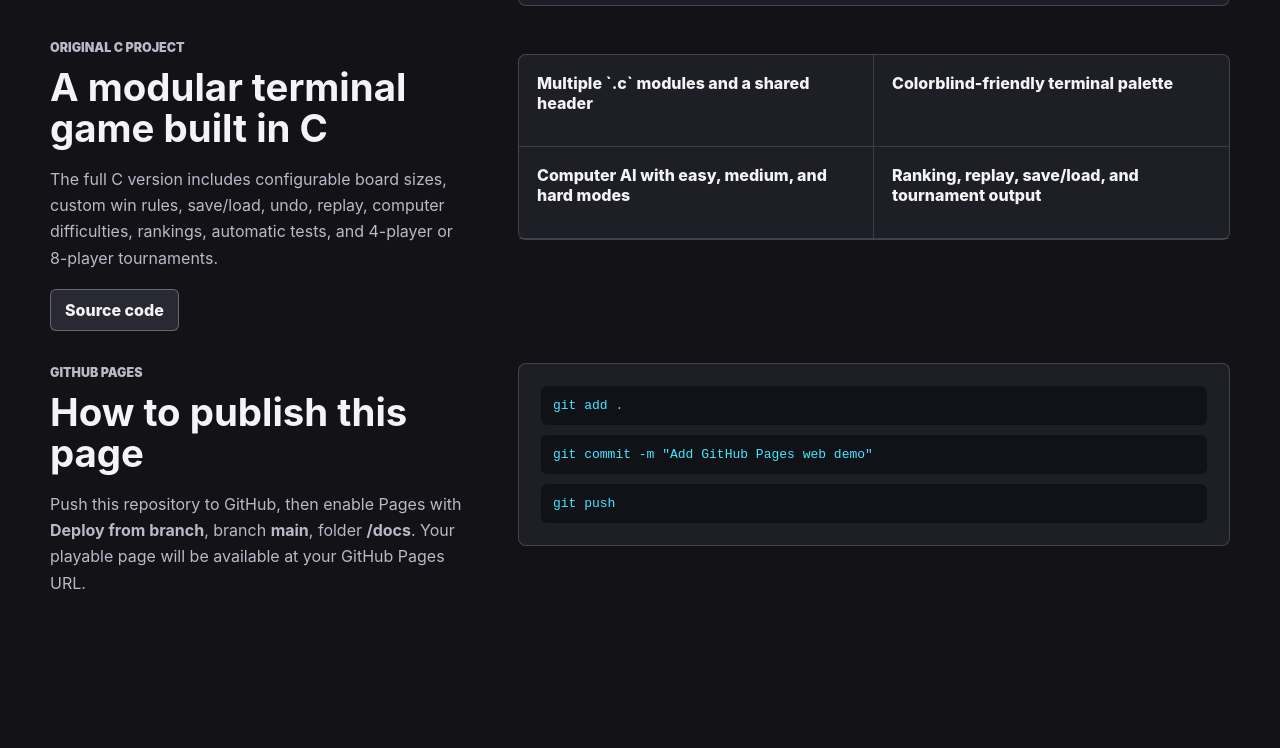
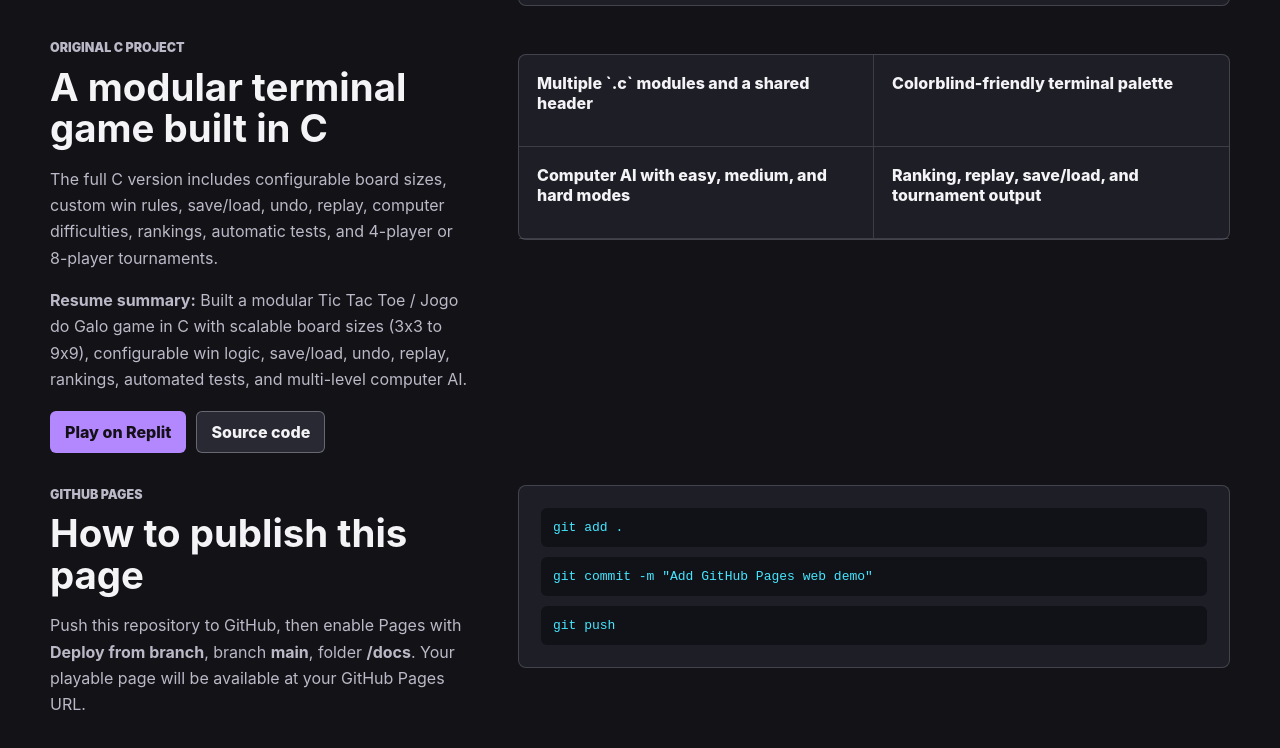
Before and after one commit to danielatorresalmeida/TicTacToe, a website: page docs/index.html in a window 1280 px wide. Shown: the part 797-1545 px from the top of the page. Before the commit the page ends 1457 px from the top, so only its background shows below. Drawn offline with Linux system fonts and the light colour scheme.

Commit message:
Update resume summary and add working TicTacToe project links

```diff
--- a/docs/index.html
+++ b/docs/index.html
@@ -72,7 +72,9 @@
         <p class="eyebrow">Original C project</p>
         <h2 id="project-title">A modular terminal game built in C</h2>
         <p>The full C version includes configurable board sizes, custom win rules, save/load, undo, replay, computer difficulties, rankings, automatic tests, and 4-player or 8-player tournaments.</p>
+        <p class="resume-note"><strong>Resume summary:</strong> Built a modular Tic Tac Toe / Jogo do Galo game in C with scalable board sizes (3x3 to 9x9), configurable win logic, save/load, undo, replay, rankings, automated tests, and multi-level computer AI.</p>
         <div class="project-actions" aria-label="Project links">
+          <a class="cta-link primary" href="https://replit.com/@danielatalmeida/TicTacToe" target="_blank" rel="noopener noreferrer">Play on Replit</a>
           <a class="cta-link" href="https://github.com/danielatorresalmeida/TicTacToe" target="_blank" rel="noopener noreferrer">Source code</a>
         </div>
       </div>
--- a/docs/styles.css
+++ b/docs/styles.css
@@ -128,6 +128,10 @@ h2 {
   line-height: 1.65;
 }
 
+.resume-note {
+  margin-top: 10px;
+}
+
 .project-actions {
   display: flex;
   flex-wrap: wrap;
@@ -153,6 +157,18 @@ h2 {
 .cta-link:focus-visible {
   border-color: var(--cyan);
   color: var(--cyan);
+}
+
+.cta-link.primary {
+  border-color: transparent;
+  color: #141018;
+  background: var(--title);
+}
+
+.cta-link.primary:hover,
+.cta-link.primary:focus-visible {
+  color: #141018;
+  background: var(--cyan);
 }
 
 .controls {
```
